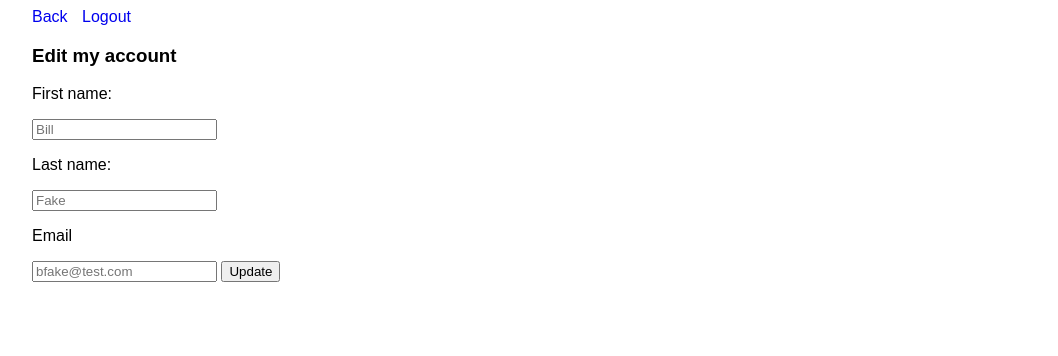
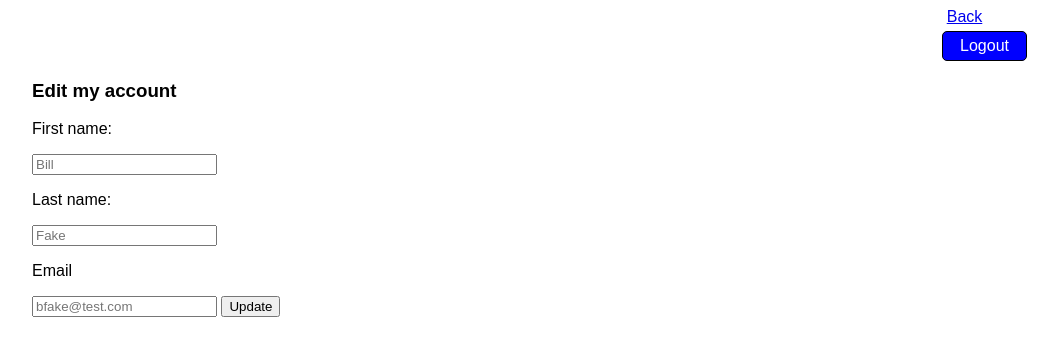
Before and after one commit to robinsonium/django, a Django app: page /edit/3 in a window 1280 px wide. Shown: the top 356 px of the page, without its empty margins (108-1166 px from the left). Run offline with Django 3.2, Linux system fonts and the light colour scheme; data comes from the database, SQL or seed files in the repository; both versions use the stored data as it was after the commit.

Commit message:
final submitted exam

```diff
--- a/django_orm/quotes_proj/quotes_app/models.py
+++ b/django_orm/quotes_proj/quotes_app/models.py
@@ -56,8 +56,8 @@ class UserManager(models.Manager):
             errors['first_name_length'] = "First name must be at least 2 characters"
         if len(postdata['last_name']) < 2:
             errors['last_name_length'] = "Last name must be at least 2 characters"
+        # EMAIL IS A VALID REGEX
 
-        # EMAIL IS A VALID REGEX
         email_pattern = re.compile(r'^[a-zA-Z0-9.+_-]+@[a-zA-Z0-9._-]+\.[a-zA-Z]+$')
         if not email_pattern.match(postdata['email']):
             errors['email_pattern'] = "Invalid email address"
@@ -89,4 +89,5 @@ class Quote(models.Model):
     posted_by = models.ForeignKey(User, related_name="quotes", on_delete=models.CASCADE, null=True)
     created_at = models.DateTimeField(auto_now_add=True)
     updated_at = models.DateTimeField(auto_now=True)
+    likes=models.ManyToManyField(User,related_name="likes",)
     objects = QuoteManager()
--- a/django_orm/quotes_proj/quotes_app/static/style.css
+++ b/django_orm/quotes_proj/quotes_app/static/style.css
@@ -35,9 +35,20 @@
     background-color: blue;
     color: white;
     border-radius: 5px;
-    box-shadow: black;
     display: block;
     margin: 15px;
+    margin-left: 200px;
+}
+
+.likes{
+    display: inline-block;
+    margin-right: 25px;
+}
+
+.likes a{
+    outline: 1px solid black;
+    background-color: blue;
+    color: white;
 }
 
 .quote{
@@ -57,10 +68,21 @@
 }
 
 .right{
-    text-align: right;
-    display: inline-block;
-    margin-right: 10px;
+    display: block;
+    margin: 5px 5px 5px 870px;
+    text-align: center;
+}
+
+.logout{
+    display: block;
+    padding: 5px;
+    border: 1px solid black;
     text-decoration: none;
+    background-color: blue;
+    color: white;
+    border-radius: 5px;
+    margin: 5px 5px 5px 910px;
+    text-align: center;
 }
 
 .messages{
--- a/django_orm/quotes_proj/quotes_app/templates/edit.html
+++ b/django_orm/quotes_proj/quotes_app/templates/edit.html
@@ -10,7 +10,7 @@
 <body>
     <div id="wrapper">
         <a href="/quotes" class="right">Back</a>
-        <a class="right" href="/logout">Logout</a>
+        <a class="logout" href="/logout">Logout</a>
         <h3>Edit my account</h3>
         {% if messages %}
         <ul class="messages">
--- a/django_orm/quotes_proj/quotes_app/templates/profile.html
+++ b/django_orm/quotes_proj/quotes_app/templates/profile.html
@@ -10,7 +10,7 @@
 <body>
     <div id="wrapper">
         <a href="/quotes" class="right">Back</a>
-        <a class="right" href="/logout">Logout</a>
+        <a class="logout" href="/logout">Logout</a>
         <h3>{{user.first_name}} {{user.last_name}}'s favorite quotes</h3>
         {% for quote in user.quotes.all %}
         <div class="quote">
--- a/django_orm/quotes_proj/quotes_app/templates/success.html
+++ b/django_orm/quotes_proj/quotes_app/templates/success.html
@@ -9,7 +9,7 @@
 </head>
 <body>
     <div id="wrapper">
-        <a class="right" href="/logout">Logout</a>
+        <a class="logout" href="/logout">Logout</a>
         <h2>Welcome, {{ user.first_name}}!</h2>
         <a href="quotes">Proceed to the Quote Dashboard</a>
     </div>
--- a/django_orm/quotes_proj/quotes_app/urls.py
+++ b/django_orm/quotes_proj/quotes_app/urls.py
@@ -12,4 +12,5 @@ urlpatterns = [
     path('add_quote',views.add_quote),
     path('delete/<int:id>',views.delete),
     path('edit/<int:id>',views.edit),
+    path('like/<int:id>',views.like),
 ]
--- a/django_orm/quotes_proj/quotes_app/views.py
+++ b/django_orm/quotes_proj/quotes_app/views.py
@@ -5,15 +5,18 @@ from quotes_app.models import *
 
 # Create your views here.
 def index(request):
+    print("reached index.html")
     return render(request,"index.html")
 
 def register(request):
     if request.method=="POST":
+        print("reached views.register, attempting to validate")
         errors = User.objects.validate_reg(request.POST)
         if errors:
             for value in errors.values():
                 messages.error(request, value)
             return redirect('/')
+        print("reached validation")
         f_name=request.POST['first_name']
         l_name=request.POST['last_name']
         email=request.POST['email']
@@ -52,6 +55,7 @@ def login(request):
             for value in errors.values():
                 messages.error(request, value)
             return redirect('/')
+    return(redirect('/'))
 
 
 def success(request):
@@ -105,8 +109,13 @@ def delete(request,id):
     this_quote.delete()
     return redirect('/quotes')
 
-def like(request):
-    return HttpResponse("placeholder for views.like")
+def like(request,id):
+    this_quote=Quote.objects.get(id=id)
+    logged_user=User.objects.get(id=request.session['userid'])
+    this_quote.likes.add(logged_user)
+    this_quote.save()
+    return redirect('/quotes')
+
 
 def edit(request,id):
     this_user=User.objects.get(id=id)
```
Also changed, not shown: django_orm/quotes_proj/quotes_app/templates/dashboard.html (+5 -4 lines), django_orm/quotes_proj/db.sqlite3, django_orm/quotes_proj/quotes_app/migrations/0003_quote_likes.py (added).
